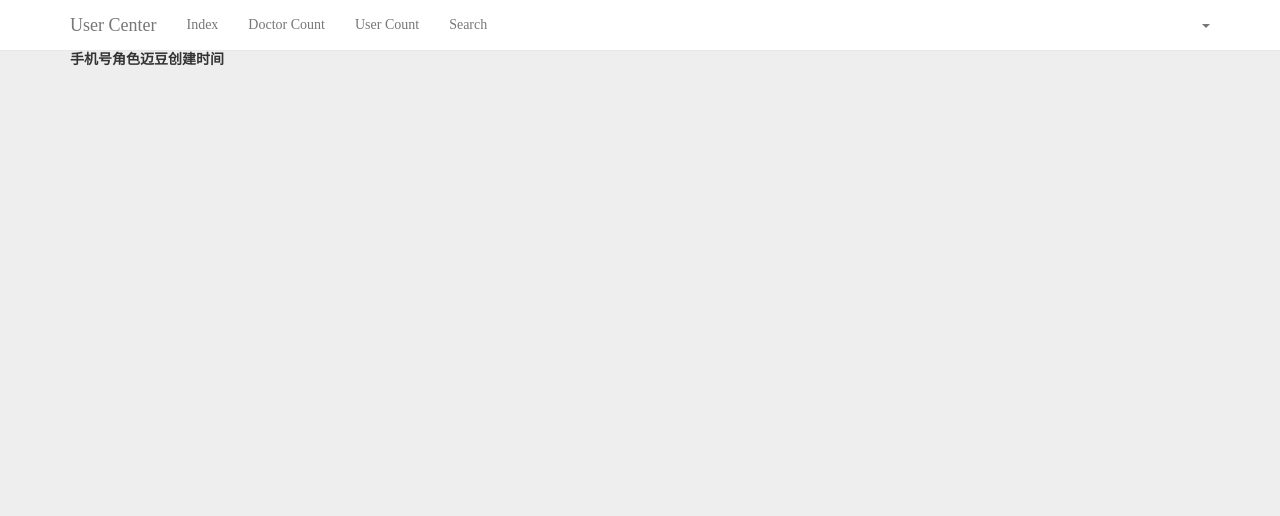
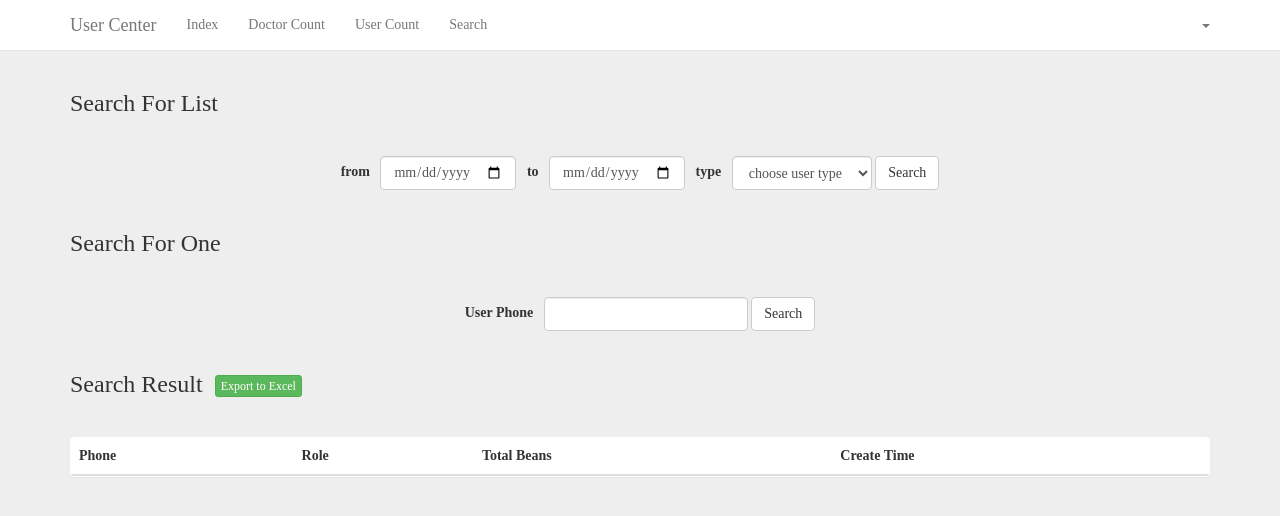
Before and after one commit to medsci-tech/ucenter_manage, a Django app: page /users/list/ in a window 1280 px wide. Shown: the top 516 px of the page. Run offline with Django 3.2, Linux system fonts and the light colour scheme; data that the repository does not hold is empty; some libraries are stand-ins or nearby versions.

Commit message:
search page

```diff
--- a/templates/layouts/top-navbar.html
+++ b/templates/layouts/top-navbar.html
@@ -14,7 +14,7 @@
                 <li><a href="/home">Index</a></li>
                 <li><a href="/doctors">Doctor Count</a></li>
                 <li><a href="/users">User Count</a></li>
-                <li><a href="#">Search</a></li>
+                <li><a href="/users/list">Search</a></li>
               <!--   <li class="dropdown">
                     <a href="#" class="dropdown-toggle" data-toggle="dropdown">Doctor<span class="caret"></span></a>
                     <ul class="dropdown-menu" role="menu">
--- a/templates/user_list.html
+++ b/templates/user_list.html
@@ -1,14 +1,60 @@
-{% extends 'layouts/base.html' %}
-{% block content %}
-
+{% extends 'layouts/base.html' %} {% block css %}
+<link rel="stylesheet" href="/static/css/charts.css"> {% endblock %} {% block content %}
 <div class="container" style="margin-top: 50px;">
-  <table>
+    <div class="page-header">
+        <h3>Search For List</h3>
+    </div>
+    <div class="row">
+        <div class="col-sm-12 col-md-12">
+            <form class="form-inline text-center" role="form">
+                <b>from</b> &nbsp;
+                <div class="form-group">
+                    <label class="sr-only" for="time_start">Choose Time Start</label>
+                    <input required type="date" class="form-control" name="time_start" id="time_start">
+                </div>
+                &nbsp; <b>to</b> &nbsp;
+                <div class="form-group">
+                    <label class="sr-only" for="time_end">Choose Time End</label>
+                    <input required type="date" class="form-control" name="time_end" id="time_end">
+                </div>
+                &nbsp; <b>type</b> &nbsp;
+                <div class="form-group">
+                    <label class="sr-only" for="user_type">User Type</label>
+                    <select required name="user_type" id="user_type" class="form-control">
+                        <option value="" disabled selected>choose user type</option>
+                    </select>
+                </div>
+                <button type="submit" class="btn btn-default">Search</button>
+            </form>
+        </div>
+    </div>
+    <div class="page-header">
+        <h3>Search For One</h3>
+    </div>
+    <div class="row">
+        <div class="col-sm-12 col-md-12">
+            <form class="form-inline text-center" role="form">
+                <div class="form-group">
+                    <label class="" for="user_phone">User Phone &nbsp;</label>
+                    <input required type="number" class="form-control" name="user_phone" id="user_phone">
+                </div>
+                <button type="submit" class="btn btn-default">Search</button>
+            </form>
+        </div>
+    </div>
+    <div class="page-header" id="#result">
+        <h3>Search Result &nbsp;<button class="btn btn-success btn-xs">Export to Excel</button></h3>
+    </div>
+    <div class="row">
+        <div class="col-sm-12 col-md-12">
+            <div class="panel table-responsive" id='count_bean_by_month_day'>
+                <table class="table table-striped table-hover">
                     <thead>
                         <tr>
-    <th>手机号</th>
-    <th>角色</th>
-    <th>迈豆</th>
-    <th>创建时间</th>
+                            <th>Phone</th>
+                            <th>Role</th>
+                            <th>Total Beans</th>
+                            <th>Create Time</th>
                         </tr>
                     </thead>
                     <tbody>
@@ -23,4 +69,11 @@
                     </tbody>
                 </table>
             </div>
+        </div>
+    </div>
+</div>
+<br>
+<br>
+<br>
+<br>
 {% endblock %}
```
Lines whose indentation alone changed are shown as unchanged.
